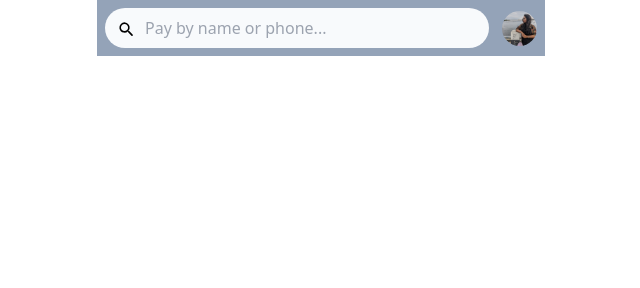
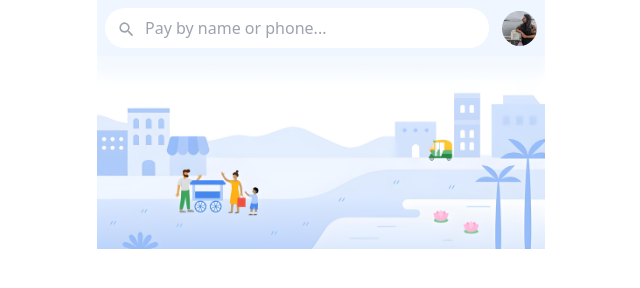
Before and after one commit to muthukumarimoorthi/GPay-UI-Challenge, a website: page index.html in a window 1280 px wide. Shown: the whole page, without its empty margins (319-959 px from the left). Drawn offline with Linux system fonts and the light colour scheme.

Commit message:
2 section completed

```diff
--- a/index.html
+++ b/index.html
@@ -7,15 +7,15 @@
     <title>GPay</title>
 </head>
 <body class="max-w-md mx-auto">
-    <section class="bg-slate-400">
+    <section class="bg-blue-50">
         <div class="py-2 px-2">
             <div class="relative">
                 <!-- SEARCH SVG -->
-                <svg class="absolute top-3 left-3" xmlns="http://www.w3.org/2000/svg" width="19" height="19" viewBox="0 0 24 24" class="absolute top-1.5 left-2 text-gray-400"><path fill="currentColor" d="M15.5 14h-.79l-.28-.27a6.5 6.5 0 0 0 1.48-5.34c-.47-2.78-2.79-5-5.59-5.34a6.505 6.505 0 0 0-7.27 7.27c.34 2.8 2.56 5.12 5.34 5.59a6.5 6.5 0 0 0 5.34-1.48l.27.28v.79l4.25 4.25c.41.41 1.08.41 1.49 0c.41-.41.41-1.08 0-1.49L15.5 14zm-6 0C7.01 14 5 11.99 5 9.5S7.01 5 9.5 5S14 7.01 14 9.5S11.99 14 9.5 14z"/></svg>
+                <svg class="absolute top-3 left-3 hover:cursor-pointer hover:text-black text-gray-400" xmlns="http://www.w3.org/2000/svg" width="19" height="19" viewBox="0 0 24 24" class="absolute top-1.5 left-2 text-gray-400"><path fill="currentColor" d="M15.5 14h-.79l-.28-.27a6.5 6.5 0 0 0 1.48-5.34c-.47-2.78-2.79-5-5.59-5.34a6.505 6.505 0 0 0-7.27 7.27c.34 2.8 2.56 5.12 5.34 5.59a6.5 6.5 0 0 0 5.34-1.48l.27.28v.79l4.25 4.25c.41.41 1.08.41 1.49 0c.41-.41.41-1.08 0-1.49L15.5 14zm-6 0C7.01 14 5 11.99 5 9.5S7.01 5 9.5 5S14 7.01 14 9.5S11.99 14 9.5 14z"/></svg>
             </div>
             <div class="flex items-center justify-between">
                 <!-- TEXT -->
-                <div><input type="text" placeholder="Pay by name or phone..." class="px-10 py-2 bg-slate-50 rounded-full w-96"></div>
+                <div><input type="text" placeholder="Pay by name or phone..." class="px-10 py-2 bg-white outline-none rounded-full w-96 hover:border-gray-100 hover:cursor-pointer"></div>
                 <!-- IMG -->
                 <div><a href="#"><img src="./DP.jpeg" alt="muthukumarimoorthi" class="rounded-full" width="35"></a></div>
             </div>
@@ -23,6 +23,10 @@
     </section>
     <!-- =====================SEARCH BAR SECTION=================================== -->
     <section>
+        <img src="./gpay-hero-banner-white.jpg">
+    </section>
+    <!-- =====================IMG SECTION========================================== -->
+    <section>
 
     </section>
 </body>
```
Also changed, not shown: assets/css/output.css, gpay-hero-banner-white.jpg (added).
